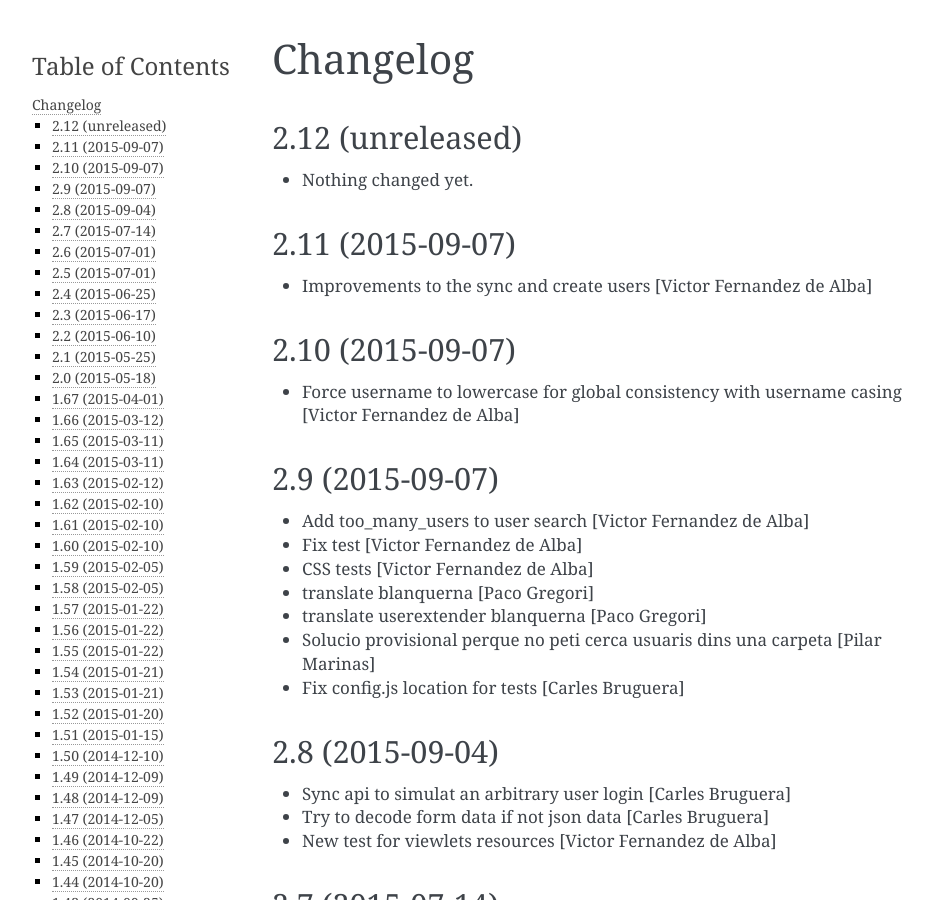
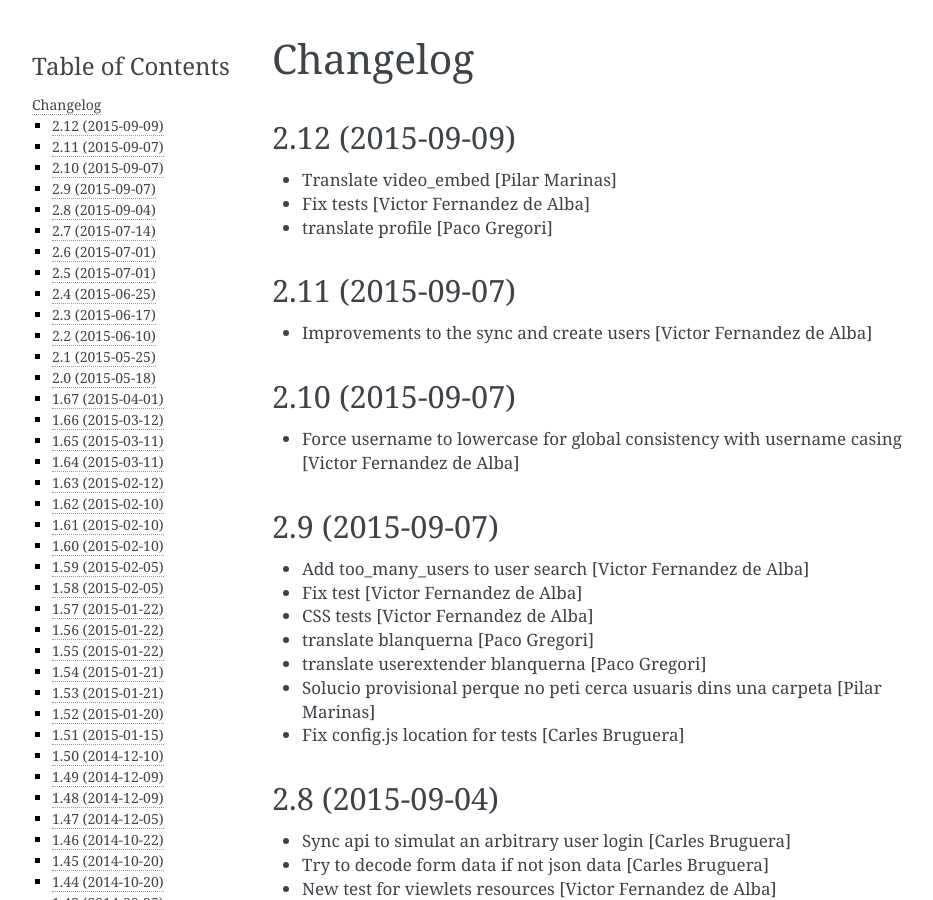
Before and after one commit to UPCnet/ulearn.core, a Sphinx documentation site: the page built from docs/HISTORY.rst, in a window 1280 px wide and 900 px high. Shown: the whole window, without its empty margins (148-1081 px from the left). Built offline with Sphinx 7.4.7, drawn with Linux system fonts in a browser that asks for light colours; pages that are not in the unit, such as notebooks, are missing from menus.

Commit message:
Preparing release 2.12

```diff
--- a/docs/HISTORY.rst
+++ b/docs/HISTORY.rst
@@ -1,11 +1,12 @@
 Changelog
 =========
 
-2.12 (unreleased)
+2.12 (2015-09-09)
 -----------------
 
-- Nothing changed yet.
-
+* Translate video_embed [Pilar Marinas]
+* Fix tests [Victor Fernandez de Alba]
+* translate profile [Paco Gregori]
 
 2.11 (2015-09-07)
 -----------------
--- a/setup.py
+++ b/setup.py
@@ -1,7 +1,7 @@
 from setuptools import setup, find_packages
 import os
 
-version = '2.12.dev0'
+version = '2.12'
 
 README = open('README.rst').read()
 HISTORY = open(os.path.join('docs', 'HISTORY.rst')).read()
```
